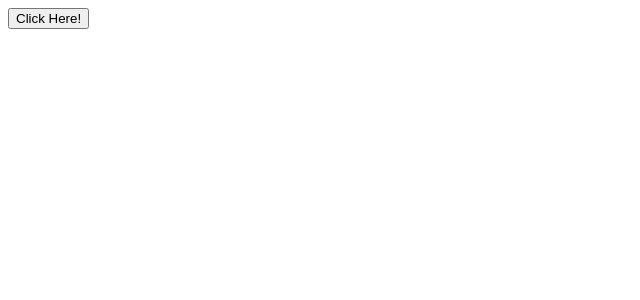
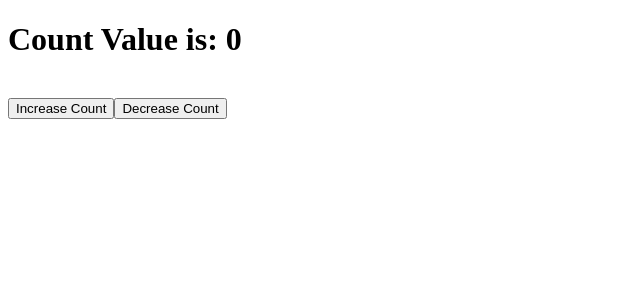
Before and after one commit to HT-shubhams/React-Course, a React (Vite) app: page / in a window 1280 px wide. Shown: the top 300 px of the page, without its empty margins (0-640 px from the left). Built offline with nearby package versions, Linux system fonts and the light colour scheme.

Commit message:
state in react

```diff
--- a/src/App.jsx
+++ b/src/App.jsx
@@ -1,10 +1,9 @@
-import Fruits from "./components/Fruits";
-import Message from "./components/Message";
+import Counter from "./components/Counter";
 
 function App() {
   return (
     <div className="App">
-      <Message />
+      <Counter />
     </div>
   );
 }
--- /dev/null
+++ b/src/components/Counter.jsx
@@ -0,0 +1,18 @@
+import { useState } from "react";
+
+export default function Counter() {
+  const [count, setCount] = useState(0);
+  function handleClickInc() {
+    setCount(count + 1);
+  }
+  function handleClickDec() {
+    setCount(count - 1);
+  }
+  return (
+    <>
+      <h1>Count Value is: {count}</h1> <br />
+      <button onClick={handleClickInc}>Increase Count</button>
+      <button onClick={handleClickDec}>Decrease Count</button>
+    </>
+  );
+}
```
